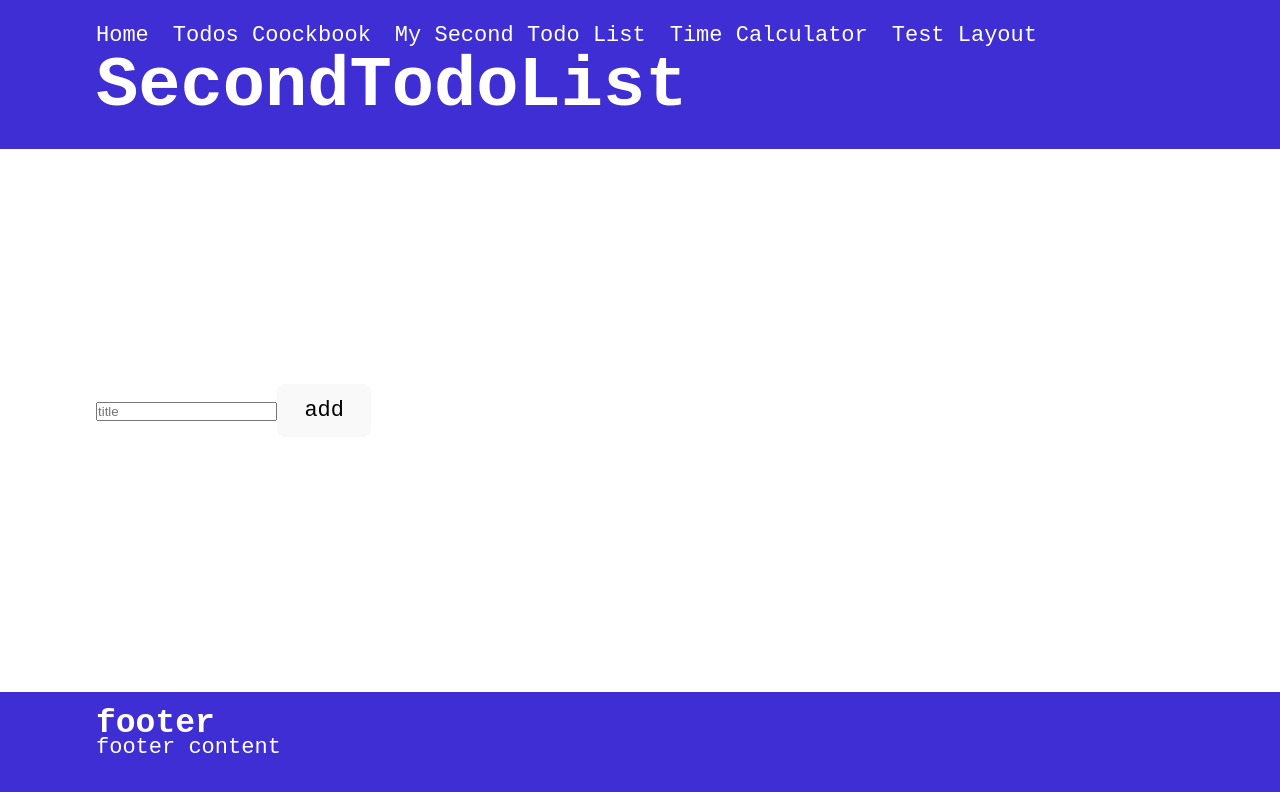
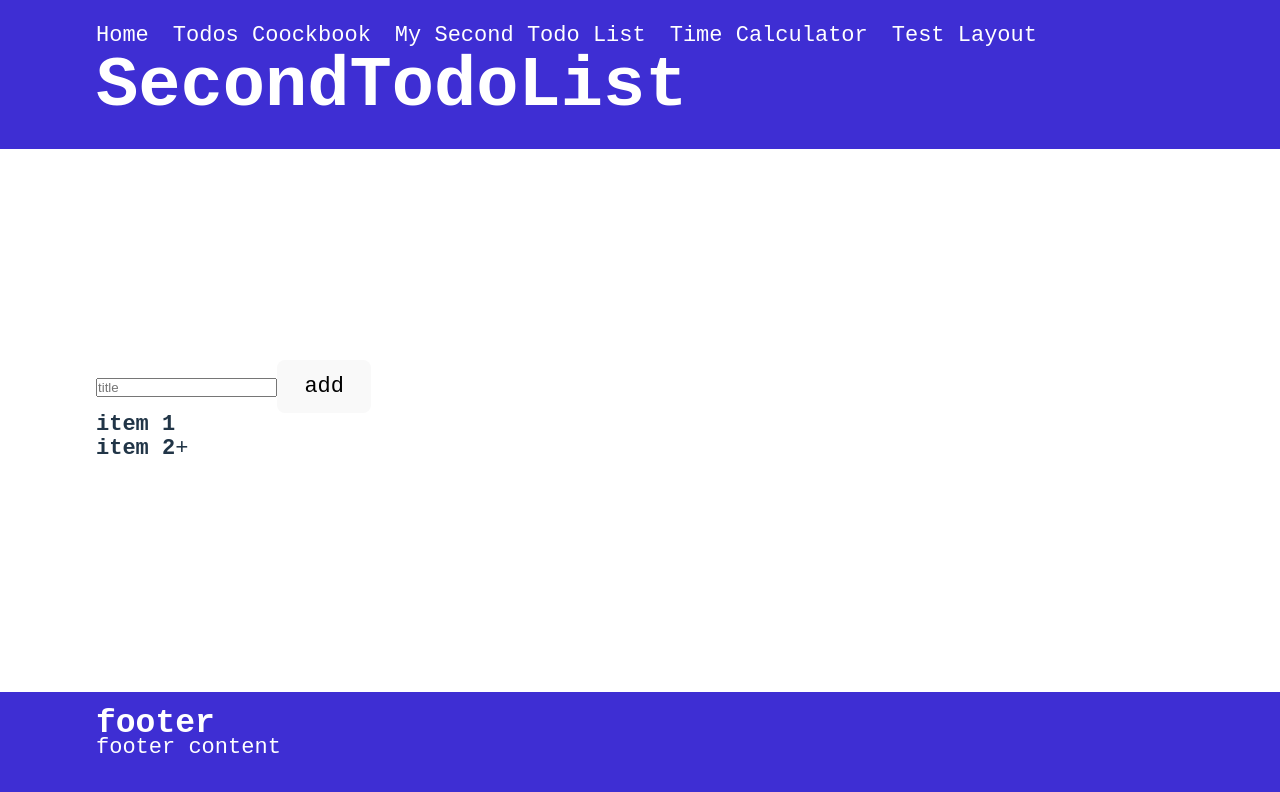
Before and after one commit to BorisRozumniy/vue-first-app, a Vue app: page /my-second-todo-list in a window 1280 px wide. Shown: the top 792 px of the page. Built offline with nearby package versions, Linux system fonts and the light colour scheme.

Commit message:
show list of the todos

```diff
--- a/src/components/SecondTodoList.vue
+++ b/src/components/SecondTodoList.vue
@@ -1,6 +1,11 @@
 <template>
 	<input v-model="todo.title" type="text" placeholder="title">
 	<button @click="createTodo">add</button>
+
+	<div v-for="todo in todos" :key="todo.id">
+		<b>{{ todo.title }}</b>
+		<span v-if="todo.isDone">+</span>
+	</div>
 </template>
 
 <script>
@@ -13,8 +18,8 @@ export default {
 				isDone: false
 			},
 			todos: [
-				{ id: 1, title: "item 1", complited: false },
-				{ id: 2, title: "item 2", complited: true },
+				{ id: 1, title: "item 1", isDone: false },
+				{ id: 2, title: "item 2", isDone: true },
 			],
 		}
 	},
```
